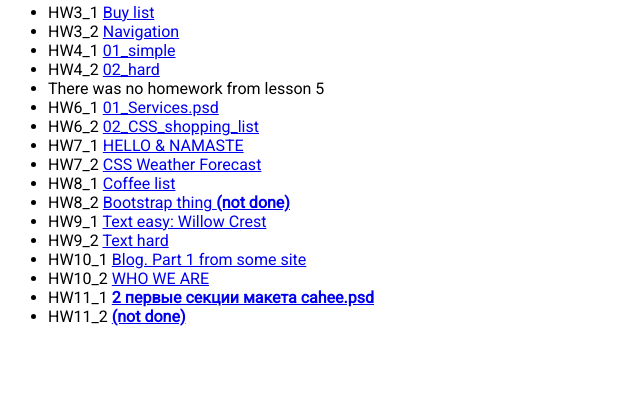
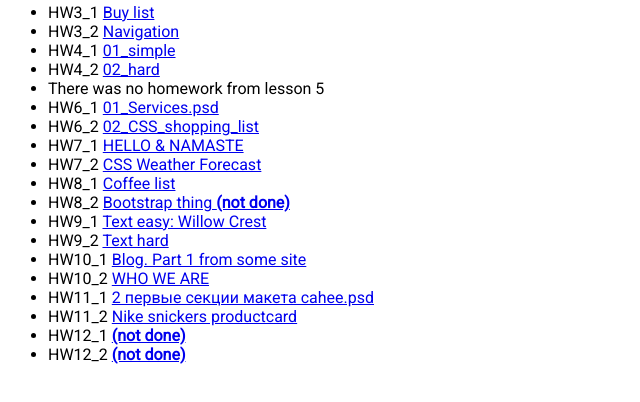
Before and after one commit to matyushkin-s/fe_course, a plain HTML site: page homeworks/index.html in a window 1280 px wide. Shown: the part 154-556 px from the top of the page, without its empty margins (0-640 px from the left). Drawn offline with Linux system fonts and the light colour scheme.

Commit message:
HW list updated with 11_2

```diff
--- a/homeworks/index.html
+++ b/homeworks/index.html
@@ -162,7 +162,7 @@
         <a
           href="https://matyushkin-s.github.io/fe_course/homeworks/hw011/part1/"
           rel="noopener noreferrer"
-          ><b>2 первые секции макета cahee.psd</b></a
+          >2 первые секции макета cahee.psd</a
         >
       </li>
       <li>
@@ -170,6 +170,22 @@
         <a
           href="https://matyushkin-s.github.io/fe_course/homeworks/hw011/part2/"
           rel="noopener noreferrer"
+          >Nike snickers productcard</a
+        >
+      </li>
+      <li>
+        HW12_1
+        <a
+          href="https://matyushkin-s.github.io/fe_course/homeworks/hw012/part1/"
+          rel="noopener noreferrer"
+          ><b>(not done)</b></a
+        >
+      </li>
+      <li>
+        HW12_2
+        <a
+          href="https://matyushkin-s.github.io/fe_course/homeworks/hw012/part2/"
+          rel="noopener noreferrer"
           ><b>(not done)</b></a
         >
       </li>
```
